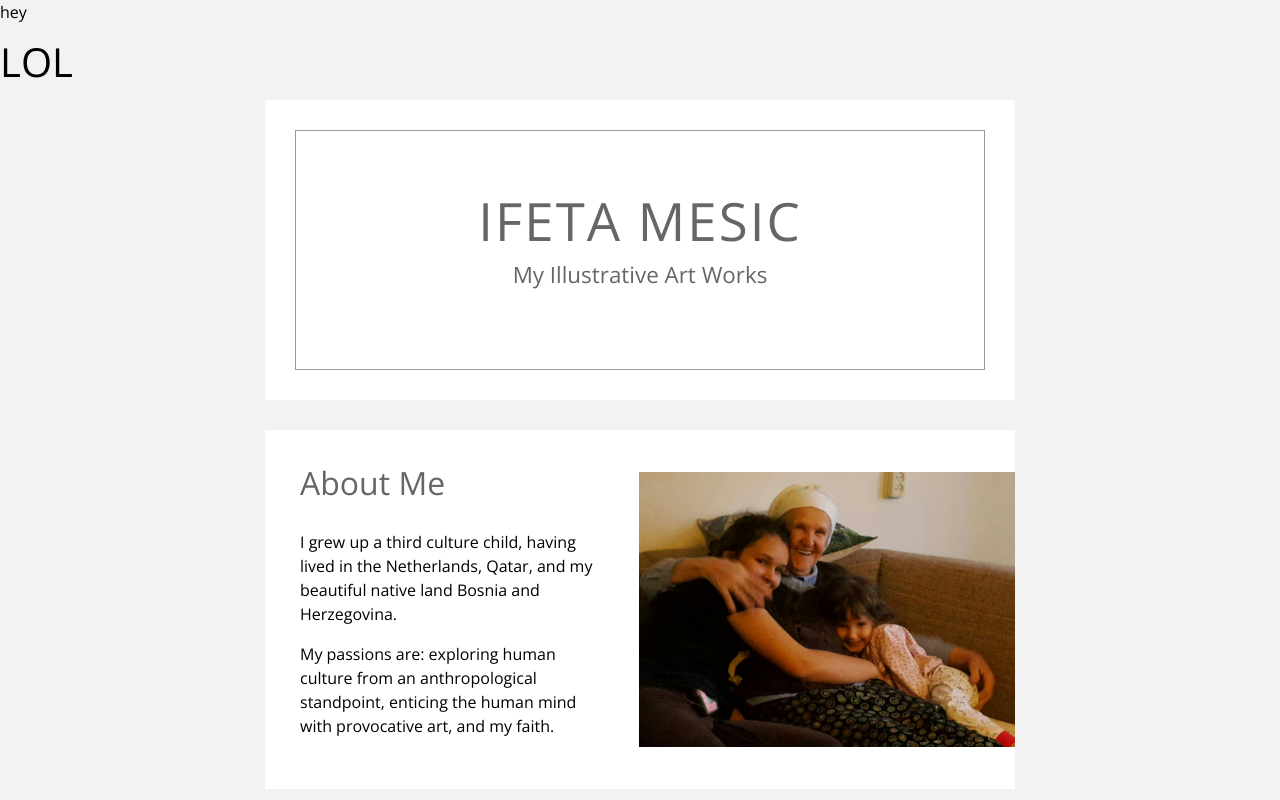
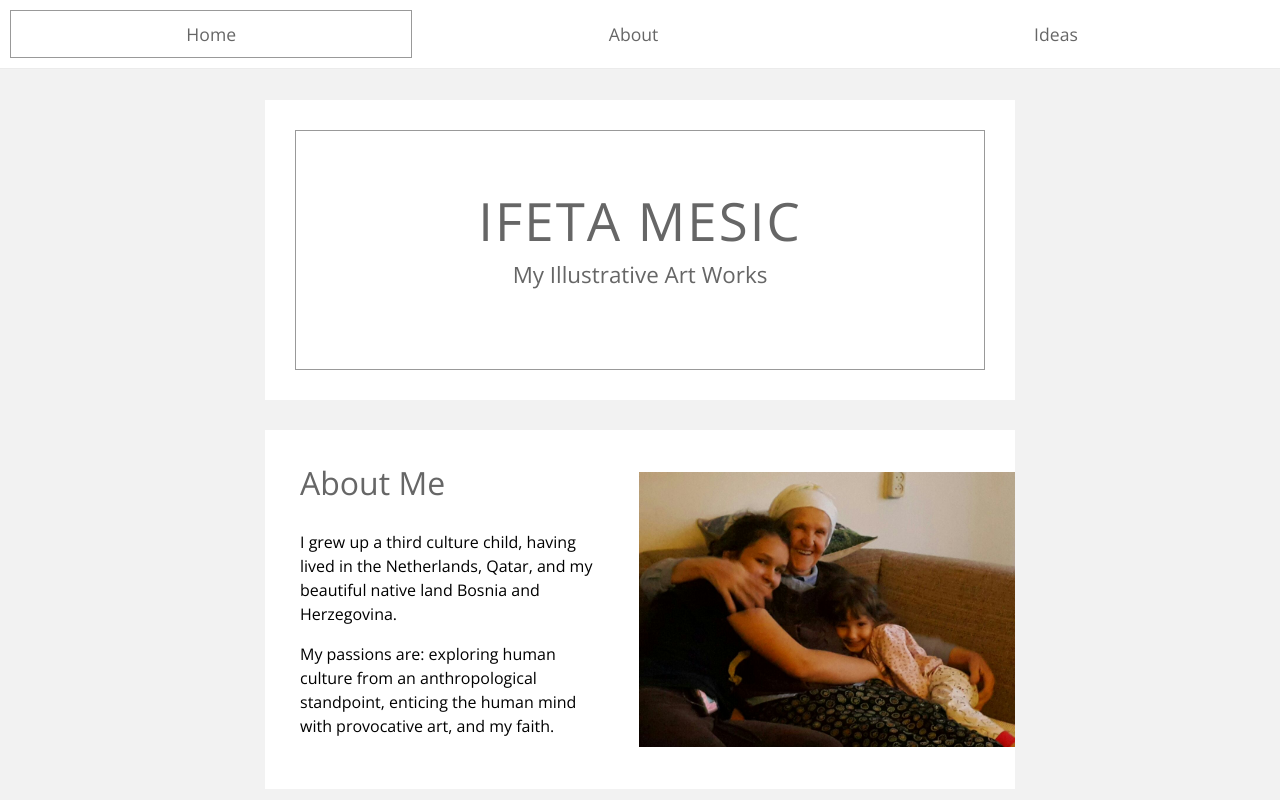
Before and after one commit to amar-mesic/amar-mesic.github.io, a plain HTML site: page index.html in a window 1280 px wide. Shown: the top 800 px of the page. Drawn offline with nearby package versions, Linux system fonts and the light colour scheme.

Commit message:
remove js scripts

```diff
--- a/index.html
+++ b/index.html
@@ -19,7 +19,7 @@
     <script src="https://kit.fontawesome.com/eb54db13e3.js" crossorigin="anonymous"></script>
 
     <!-- Include html from other files -->
-    <script>
+    <!-- <script>
         $(function() {
             var includes = $('[include-html]')
             $.each(includes, function () {
@@ -27,15 +27,15 @@
                 $(this).load(file)
             })
         })
-    </script>
+    </script> -->
 
-    <script>
+    <!-- <script>
         $(() => {
         $("#includedContent").load("web-components/navbar.html");
         });
-    </script>
+    </script> -->
 
-    <script src="js/load_navbar.js"></script>
+    <!-- <script src="js/load_navbar.js"></script> -->
 
 </head>
 
```
